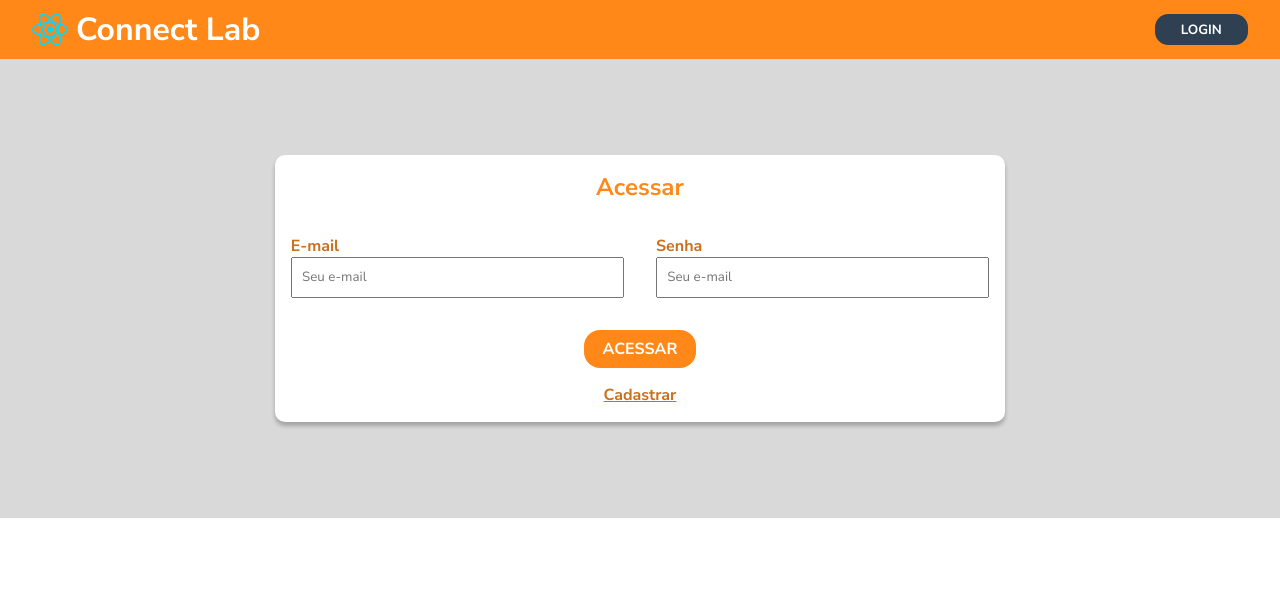
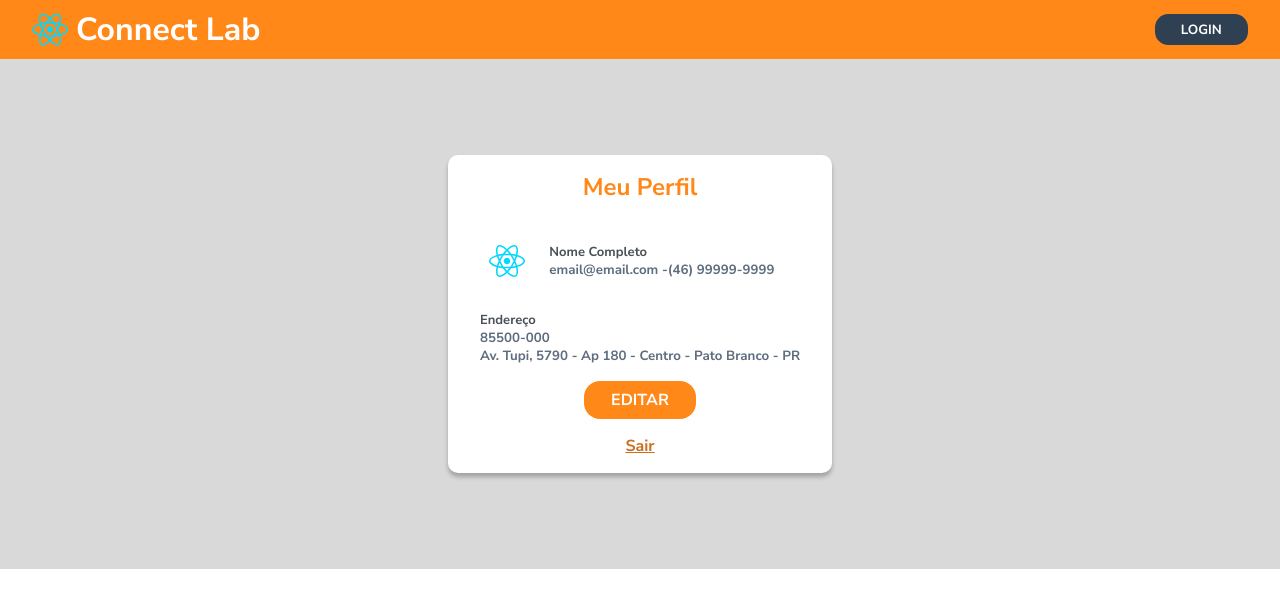
Before and after one commit to otneri/M01-PROJETO-AVALIATIVO_2, a React (Vite) app: page / in a window 1280 px wide. Shown: the top 608 px of the page. Built offline with nearby package versions, Linux system fonts and the light colour scheme.

Commit message:
perfilpage styled

```diff
--- a/src/App.jsx
+++ b/src/App.jsx
@@ -1,15 +1,9 @@
 // import { Global } from "./themes/TemaGlobal";
 // import {BrowserRouter} from 'react-router-dom'
 // import { Rotas } from "./routes";
-import { Botao } from "./components/Buttons/Button";
-import { Form } from "./components/Forms/Form";
 import { Header } from "./components/Header/Header";
-import { Input } from "./components/Inputs/Input";
-import { Navbar } from "./components/Navbar/Navbar";
-import { Paper } from "./components/Paper/Paper";
-import { Title } from "./components/Title/Title";
-import { Cadastro } from "./pages/cadastro/Cadastro";
 import { LoginPage } from "./pages/login/LoginPage";
+import { PerfilPage } from "./pages/perfil/PerfilPage";
 import { Global } from "./themes";
 import { BodyStyled } from "./themes/ConfiguracaoGeral.styles";
 
@@ -22,9 +16,10 @@ function App() {
     <Header/>
 
     <BodyStyled>
+
     <Global/>
 
-    <LoginPage/>
+    <PerfilPage/>
 
 
     </BodyStyled>
--- a/src/components/Buttons/Button.jsx
+++ b/src/components/Buttons/Button.jsx
@@ -1,4 +1,4 @@
-import {BotaoStyled, BotaoStyledLogin} from './Buttons.styles'
+import {BotaoLinkStiled, BotaoStyled, BotaoStyledLogin } from './Buttons.styles'
 
 import Proptypes from 'prop-types'
 
@@ -21,6 +21,14 @@ export const BotaoLogin = ({children}) => {
 
 }
 
+export const BotaoLinkPaper = ({children}) => {
+
+    return (
+        <BotaoLinkStiled>{children}</BotaoLinkStiled>
+
+    )
+}
+
 Botao.propTypes = {
     children : Proptypes.node.isRequired,
 }
@@ -29,3 +37,8 @@ BotaoLogin.propTypes = {
     children : Proptypes.node.isRequired,
 
 }
+
+BotaoLinkPaper.propTypes = {
+    children : Proptypes.node.isRequired,
+
+}
--- a/src/components/Buttons/Buttons.styles.jsx
+++ b/src/components/Buttons/Buttons.styles.jsx
@@ -7,6 +7,7 @@ export const BotaoStyled =  styled.button `
     text-transform: uppercase;
     font-weight: bold;
     font-size: 2vh;
+    align-items: center;
     border: none;
     padding: .5em;
     width: 7em;
@@ -34,3 +35,10 @@ export const BotaoStyledLogin =  styled.button `
         background-color: #2e4052b0;
     }
 `
+
+export const BotaoLinkStiled = styled.a`
+    cursor: pointer;
+    margin-top: 1em;
+    text-decoration: underline;
+    color: ${temaPrincipal.text.orangedark};
+`
--- a/src/components/Title/Title.styled.jsx
+++ b/src/components/Title/Title.styled.jsx
@@ -5,4 +5,5 @@ export const TitleStyled =  styled.h2 `
     color: ${temaPrincipal.text.orange};
     font-weight: bold;
     font-size: x-large;
+    margin-bottom: 1em;
 `
--- a/src/pages/cadastro/Cadastro.jsx
+++ b/src/pages/cadastro/Cadastro.jsx
@@ -1,7 +1,7 @@
 import {Form} from '../../components/Forms/Form'
 import {Paper} from '../../components/Paper/Paper'
 import {Title} from '../../components/Title/Title'
-import {Botao} from '../../components/Buttons/Button'
+import {Botao, BotaoLinkPaper, BotaoLogin} from '../../components/Buttons/Button'
 import { CadastroStyle, LoginStyle } from './Cadastro.styled'
 
 export const Cadastro = () => {
@@ -12,7 +12,7 @@ export const Cadastro = () => {
                 <Title>Cadastrar</Title>
                 <Form/>
                 <Botao>Cadastrar</Botao>
-                <LoginStyle href='/'>Login</LoginStyle>
+                <BotaoLinkPaper href='/'>Login</BotaoLinkPaper>
             </Paper>
         </CadastroStyle>
     )
--- a/src/pages/cadastro/Cadastro.styled.jsx
+++ b/src/pages/cadastro/Cadastro.styled.jsx
@@ -6,9 +6,3 @@ export const CadastroStyle =  styled.section `
     font-weight: bold;
     font-size: medium;
 `
-export const LoginStyle =  styled.a `
-    margin-top: 1em;
-    text-decoration: underline;
-    color: ${temaPrincipal.text.orangedark};
-
-`
--- /dev/null
+++ b/src/pages/perfil/PerfilPage.jsx
@@ -0,0 +1,40 @@
+import {Paper} from '../../components/Paper/Paper'
+import {Title} from '../../components/Title/Title'
+import {Botao, BotaoLinkPaper} from '../../components/Buttons/Button'
+import { ConteinerProfileStyled, DivPerfil, PerfilPageStyle, SubDivPerfil, TextoMaior, TextoMenor, Line } from './PerfilPage.styled'
+import { Logo } from '../../assets/img'
+
+export const PerfilPage = () => {
+    return (
+        <PerfilPageStyle>
+
+            <Paper>
+                <Title>Meu Perfil</Title>
+                <ConteinerProfileStyled>
+                    <Logo/>
+                    <DivPerfil>
+                        <TextoMaior>Nome Completo</TextoMaior>
+                        <SubDivPerfil>
+                            <TextoMenor>email@email.com -</TextoMenor>
+                            <TextoMenor>(46) 99999-9999</TextoMenor>
+                        </SubDivPerfil>
+                    </DivPerfil>
+                </ConteinerProfileStyled>
+
+
+                <DivPerfil>
+                    <TextoMaior>Endereço</TextoMaior>
+                    <Line/>
+                    <TextoMenor>85500-000</TextoMenor>
+                    <TextoMenor>Av. Tupi, 5790 - Ap 180 - Centro - Pato Branco - PR </TextoMenor>
+
+                </DivPerfil>
+
+
+
+                <Botao>Editar</Botao>
+                <BotaoLinkPaper>Sair</BotaoLinkPaper>
+            </Paper>
+        </PerfilPageStyle>
+    )
+}
--- /dev/null
+++ b/src/pages/perfil/PerfilPage.styled.jsx
@@ -0,0 +1,48 @@
+import styled from 'styled-components'
+import {temaPrincipal} from '../../themes/TemaPrincipal'
+
+export const PerfilPageStyle =  styled.section `
+    color: ${temaPrincipal.text.orangedark};
+    font-weight: bold;
+    font-size: medium;
+
+    `;
+
+export const ConteinerProfileStyled = styled.div`
+
+    display: flex;
+    align-items: center;
+    gap: .5em;
+
+`
+
+export const TextoMaior =  styled.p `
+    color: #495057;
+    font-size: small;
+
+
+`
+export const TextoMenor = styled.p`
+    color:#5D6D7E;
+    font-size: smaller;
+`
+
+export const DivPerfil = styled.div`
+    display: flex;
+    flex-direction: column;
+    align-items: flex-start;
+    justify-content: flex-start;
+    margin: 1em;
+
+`
+
+export const SubDivPerfil = styled.div `
+    display: flex;
+
+`
+
+export const Line = styled.hr`
+    color: black;
+    size: 1em;
+    border: 1em;
+`
```
